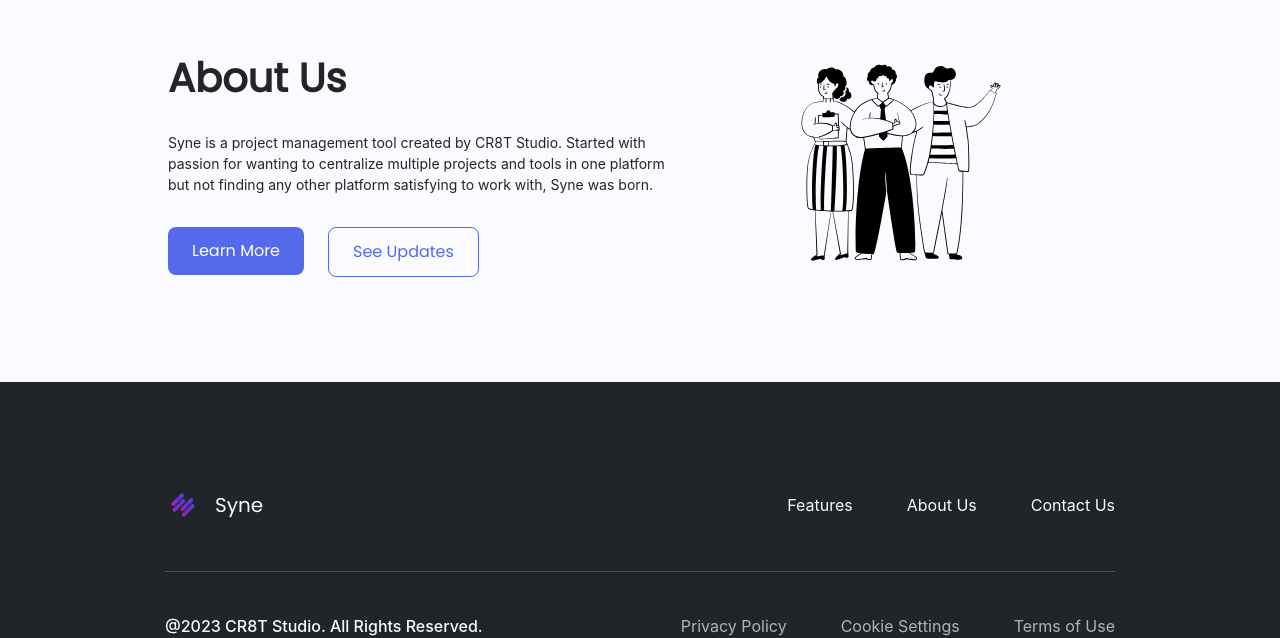
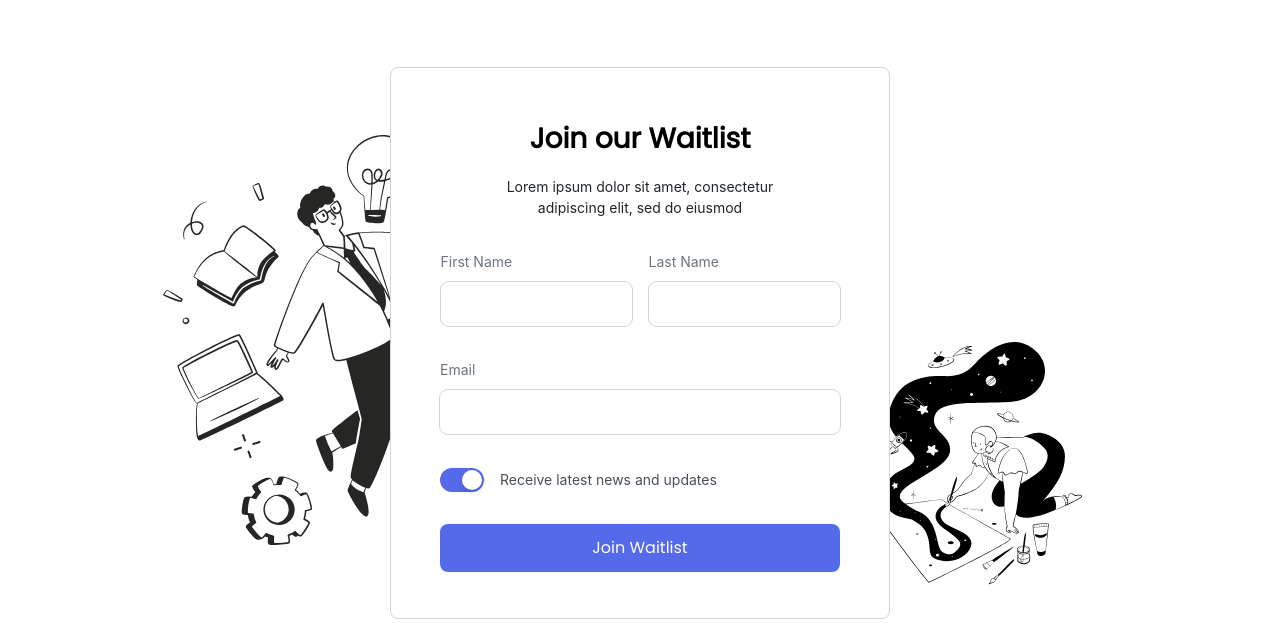
Before and after one commit to jeannyinthelamp/sycamore.ai, a React (Create React App) app: page / in a window 1280 px wide. Shown: the part 1745-2383 px from the top of the page. Built offline with nearby package versions, Linux system fonts and the light colour scheme.

Commit message:
Update Waitlist component with toggle switch

```diff
--- a/src/Components/Landing/Waitlist/Waitlist.js
+++ b/src/Components/Landing/Waitlist/Waitlist.js
@@ -1,4 +1,5 @@
 import React from "react";
+import { Switch } from "@material-tailwind/react";
 import smart_people_left from "../../../Assets/Images/landing-waitlist-img-1.svg";
 import smart_people_right from "../../../Assets/Images/landing-waitlist-img-2.svg";
 
@@ -12,7 +13,7 @@ export default function Waitlist() {
             //
             src={smart_people_left}
             alt='floating business man'
-            className='absolute z-[-1] top-[4%] left-[-56.3%] '
+            className='absolute z-[-1] top-[4%] left-[-56%] '
           />
           <img
             //
@@ -20,7 +21,7 @@ export default function Waitlist() {
             alt='artist painting'
             className='absolute z-[-1] bottom-[5%] right-[-43%]'
           />
-          <div className='waitlist-card-wrapper z-10 w-[500px] h-auto flex flex-col justify-start items-center p-[50px] bg-white border border-solid border-[#CED4DA] rounded-[8px]'>
+          <div className='waitlist-card-wrapper z-10 w-[500px] h-[552px] flex flex-col justify-start items-center p-[50px] bg-white border border-solid border-[#CED4DA] rounded-[8px]'>
             <div className='waitlist-card-text-wrapper w-[298px] h-auto flex flex-col gap-[16px] items-center'>
               <h1 className='font-[Poppins] text-[28px] font-semibold leading-[42px]'>
                 Join our Waitlist
@@ -65,8 +66,23 @@ export default function Waitlist() {
                   />
                 </label>
 
-                <div className='toggle-wrapper mt-[33.5px] w-[100%] flex flex-row justify-start items-start '>
+                <div className='toggle-wrapper mt-[33.5px] w-[100%] flex flex-row justify-start items-center '>
                   {/* //* Build Toggle Switch here */}
+                  <Switch
+                    id='custom-switch-component'
+                    ripple={false}
+                    defaultChecked
+                    className='h-full w-full checked:bg-[#556AEB]'
+                    containerProps={{
+                      className: "w-11 h-6",
+                    }}
+                    circleProps={{
+                      className: "before:hidden left-0.5 border-none",
+                    }}
+                  />
+                  <p className='ml-[16px] font-[Inter] text-[#495057] text-[14px] font-normal leading-[21px]'>
+                    Receive latest news and updates
+                  </p>
                 </div>
 
                 <input
--- a/src/Pages/Landing/Landing.js
+++ b/src/Pages/Landing/Landing.js
@@ -2,6 +2,7 @@ import React from "react";
 import Navbar from "../../Components/Landing/Navbar/Navbar";
 import Hero from "../../Components/Landing/Hero/Hero";
 import FAQ from "../../Components/Landing/FAQ/FAQ";
+import Waitlist from "../../Components/Landing/Waitlist/Waitlist";
 import About from "../../Components/Landing/About/About";
 import Footer from "../../Components/Landing/Footer/Footer";
 
@@ -11,6 +12,7 @@ export default function Landing() {
       <Navbar />
       <Hero />
       <FAQ />
+      <Waitlist />
       <About />
       <Footer />
     </div>
```
Lines whose indentation alone changed are shown as unchanged.
